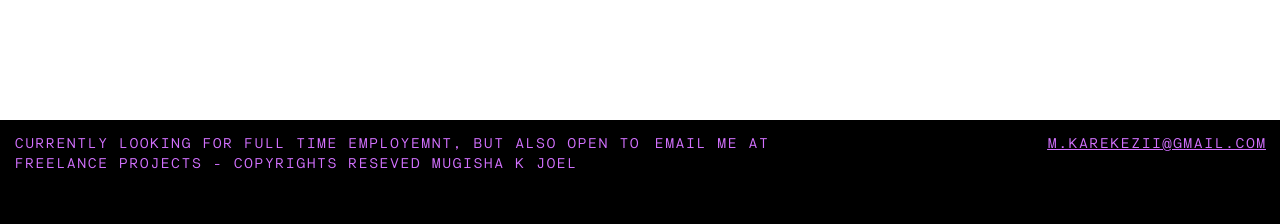
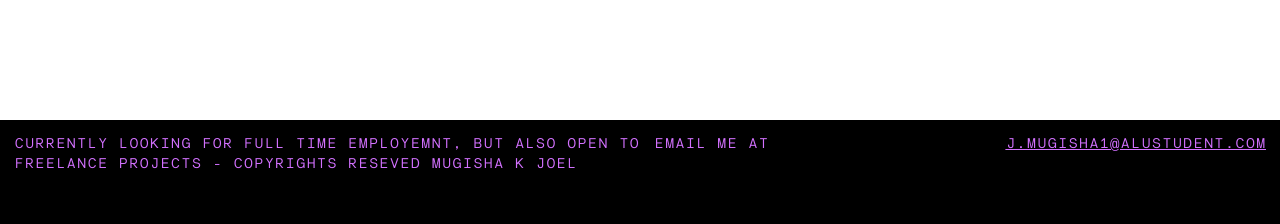
Before and after one commit to jmugisha1/portfolio, a Vue app: page / in a window 1280 px wide. Shown: the part 5400-5624 px from the top of the page. Built offline with nearby package versions, Linux system fonts and the light colour scheme.

Commit message:
Update chat.vue

```diff
--- a/src/components/chat.vue
+++ b/src/components/chat.vue
@@ -9,7 +9,7 @@
       </p>
       <div class="chat-links">
         <p class="par-small">email me at</p>
-        <p class="par-small under">m.karekezii@gmail.com</p>
+        <p class="par-small under">j.mugisha1@alustudent.com</p>
       </div>
     </div>
 
```
